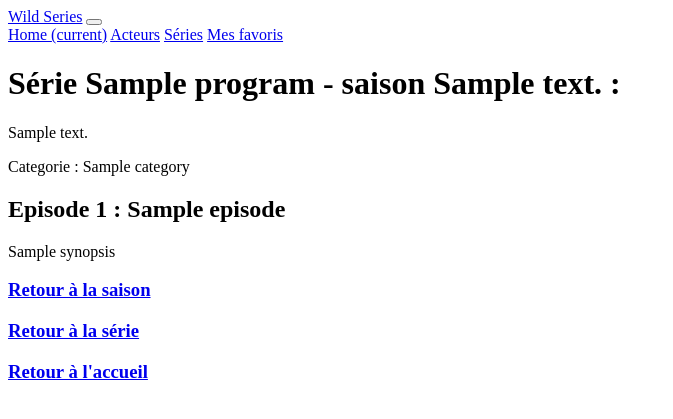
After one commit to apsuma/wild-series, a Symfony app: template templates/wild/episode.html.twig in a window 1280 px wide. The commit adds this page. Shown: the top 419 px of the page, without its empty margins (0-673 px from the left). Run offline with Twig, Linux system fonts and the light colour scheme; the template is opened without the code that fills it: most values are stand-ins (such as "Sample title", 1, 10 or a date in 2020); some libraries are stand-ins or nearby versions.

Commit message:
quest 10 ok

```diff
--- /dev/null
+++ b/templates/wild/episode.html.twig
@@ -0,0 +1,22 @@
+{% extends 'base.html.twig' %}
+
+{% block title %} Episode{% endblock %}
+
+{% block body %}
+    <h1>Série {{ season.program.title }} - saison {{ season.description }} : </h1>
+    <p>{{ season.program.summary }}</p>
+    <p>Categorie : {{ season.program.category.name }}</p>
+    <div>
+       <h2>Episode {{ episode.number }} : {{ episode.title }}</h2>
+       <p>{{ episode.synopsis }}</p>
+    </div>
+    <a href="{{ path('wild_season_details',{'id':season.id}) }}">
+        <h3>Retour à la saison</h3>
+    </a>
+    <a href="{{ path('wild_show_program', {'programName':programName}) }}">
+        <h3>Retour à la série</h3>
+    </a>
+    <a href="{{ path('app_index') }}">
+        <h3>Retour à l'accueil</h3>
+    </a>
+{% endblock %}
```
Also changed, not shown: src/Controller/WildController.php (+22 -2 lines), templates/wild/season.html.twig (+5 -4 lines).
